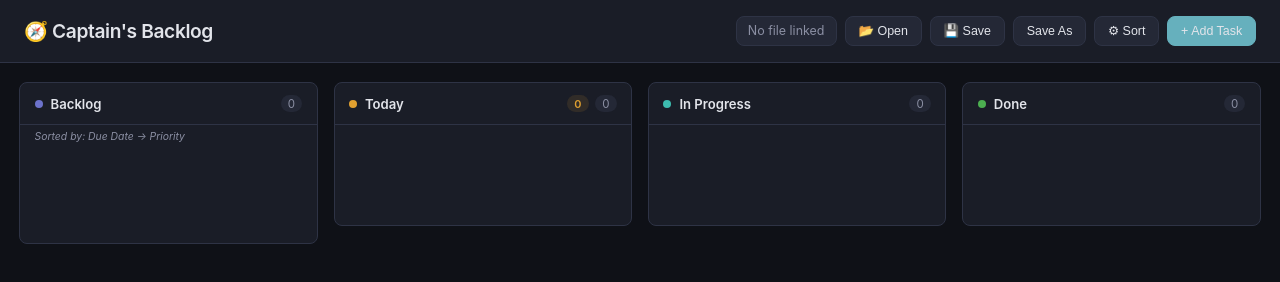
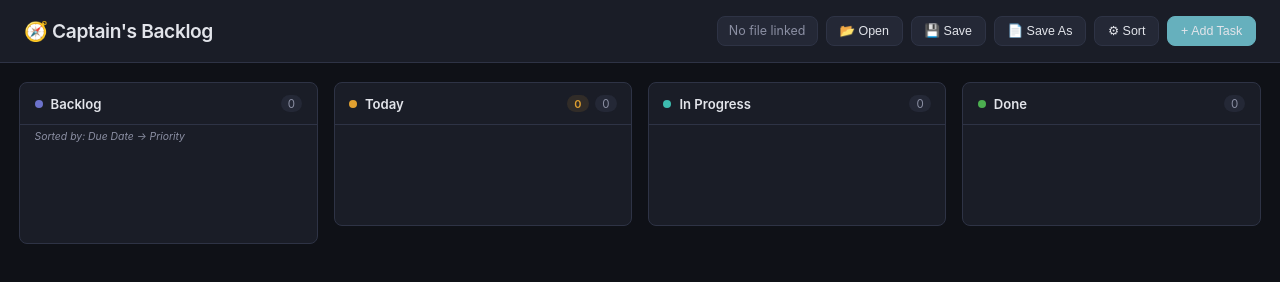
Before and after one commit to markus-peltola/kandone, a plain HTML site: page index.html in a window 1280 px wide. Drawn offline with Linux system fonts and the light colour scheme.

Commit message:
Add icons

```diff
--- a/captains-backlog.html
+++ b/index.html
@@ -4,6 +4,7 @@
     <meta charset="UTF-8" />
     <meta name="viewport" content="width=device-width, initial-scale=1.0" />
     <title>Captain's Backlog</title>
+    <link rel="icon" type="image/png" href="favicon.png" />
     <link rel="stylesheet" href="styles.css" />
   </head>
   <body>
@@ -13,7 +14,7 @@
         <span class="file-status" id="fileStatus">No file linked</span>
         <button class="btn" onclick="openFile()" id="btnOpen">📂 Open</button>
         <button class="btn" onclick="saveFile()" id="btnSave">💾 Save</button>
-        <button class="btn" onclick="saveFileAs()">Save As</button>
+        <button class="btn" onclick="saveFileAs()">📄 Save As</button>
         <button class="btn" onclick="toggleSettings()">⚙ Sort</button>
         <button class="btn btn-accent" onclick="openModal('backlog')">+ Add Task</button>
       </div>
```
Also changed, not shown: favicon.png (added).
